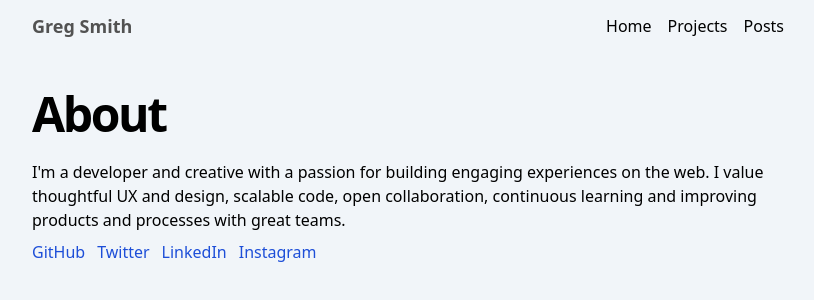
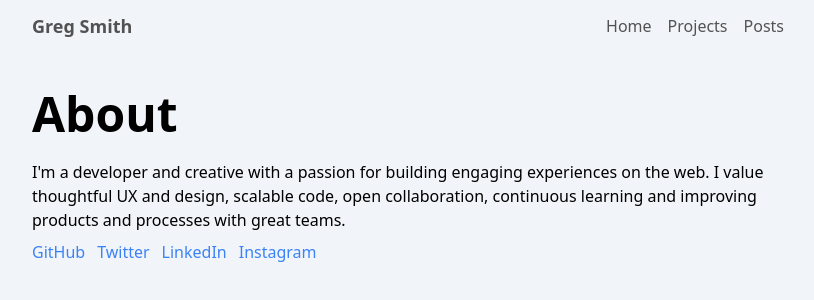
Before and after one commit to gregalexsmith/gregalexsmith, a Next.js app: page / in a window 1280 px wide. Shown: the top 300 px of the page, without its empty margins (232-1046 px from the left). Built offline with nearby package versions, Linux system fonts and the light colour scheme.

Commit message:
feat: add light/dark mode

```diff
--- a/src/components/layout/index.tsx
+++ b/src/components/layout/index.tsx
@@ -13,16 +13,16 @@ const websiteTitle = 'Greg Smith';
 
 export const Layout = ({ children, breadcrumbs }: LayoutProps) => {
   return (
-    <div className="min-h-screen bg-slate-100">
+    <div className="min-h-screen bg-slate-100 dark:bg-gray-800 dark:text-neutral-50">
       <Head>
         <title>{websiteTitle}</title>
         <meta charSet="utf-8" />
         <meta name="viewport" content="initial-scale=1.0, width=device-width" />
       </Head>
       <SingleColumn className="max-w-3xl">
-        <header>
+        <header className="text-neutral-600 dark:text-neutral-300">
           <div className="flex items-center">
-            <h1 className="flex-grow py-3 text-lg font-bold text-neutral-600">
+            <h1 className="flex-grow py-3 text-lg font-bold ">
               <Link href="/">{websiteTitle}</Link>
             </h1>
             <div className="flex gap-4">
--- a/src/features/post/components/post-body/styles.module.css
+++ b/src/features/post/components/post-body/styles.module.css
@@ -30,9 +30,9 @@
 }
 
 .markdown em {
-  @apply text-gray-500;
+  @apply text-gray-500 dark:text-gray-400;
 }
 
 .markdown a {
-  @apply text-blue-700 hover:underline dark:text-blue-500;
+  @apply text-blue-500 dark:text-blue-400 hover:underline;
 }
--- a/src/features/profile/components/social-links/index.tsx
+++ b/src/features/profile/components/social-links/index.tsx
@@ -4,7 +4,7 @@ export const SocialLinks = () => {
   return (
     <div className="mt-2 flex gap-3">
       {profileData.links.map((link) => (
-        <a href={link.url} key={link.url} className="text-blue-700">
+        <a href={link.url} key={link.url} className="link">
           {link.name}
         </a>
       ))}
--- a/src/features/project/components/projects/index.tsx
+++ b/src/features/project/components/projects/index.tsx
@@ -21,7 +21,7 @@ export const Projects = () => {
                       key={link.url}
                       href={link.url}
                       target="_blank"
-                      className="text-blue-500 hover:text-blue-700"
+                      className="link"
                       rel="noopener noreferrer"
                     >
                       {link.name}
--- a/src/styles/globals.css
+++ b/src/styles/globals.css
@@ -7,6 +7,10 @@ a:hover {
 }
 
 .title1 {
-  @apply text-5xl font-bold leading-tight tracking-tighter;
+  @apply text-5xl font-bold leading-tight;
   @apply mt-8 mb-4;
 }
+
+.link {
+  @apply text-blue-500 dark:text-blue-400 hover:underline;
+}
```
